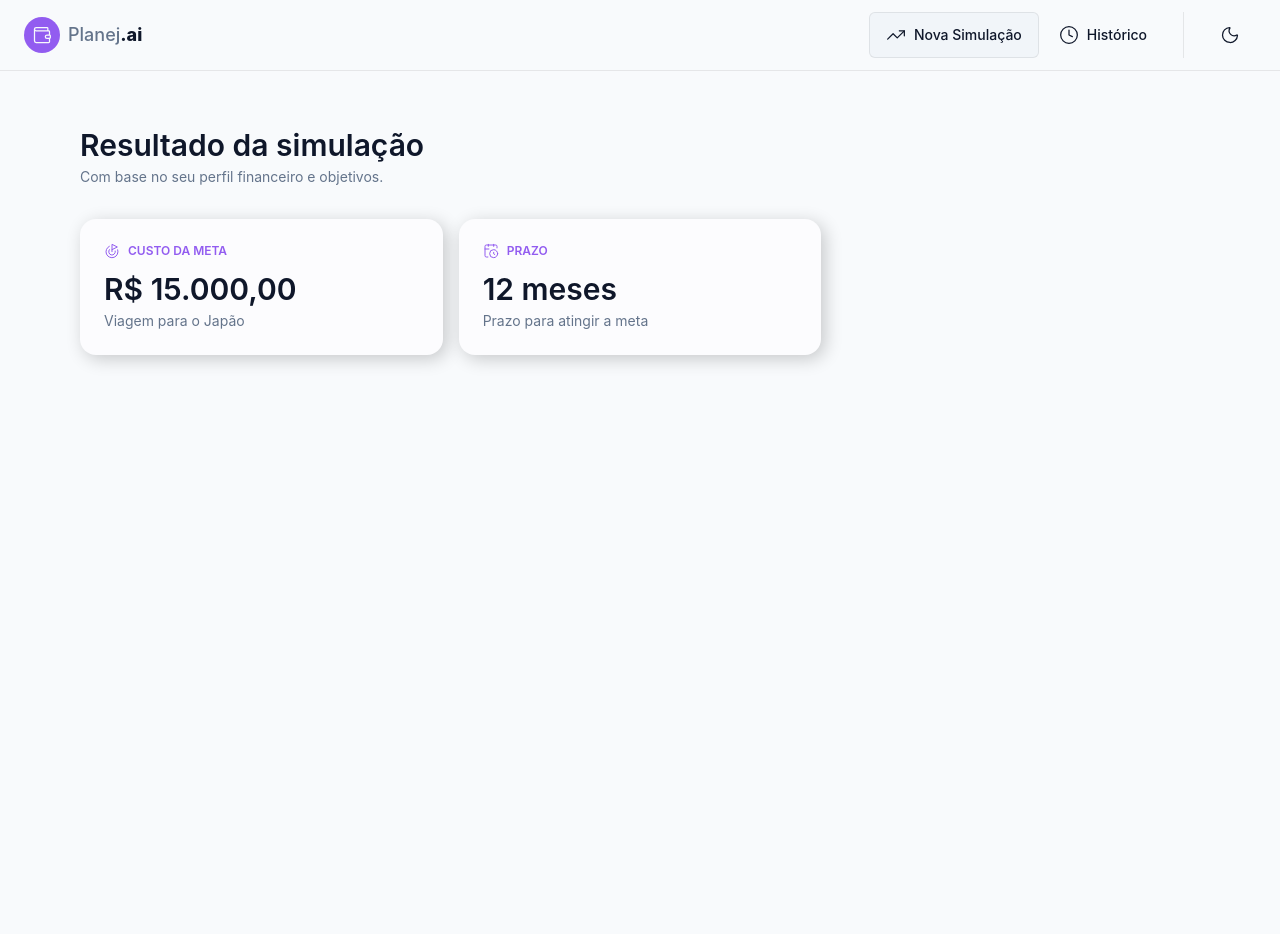
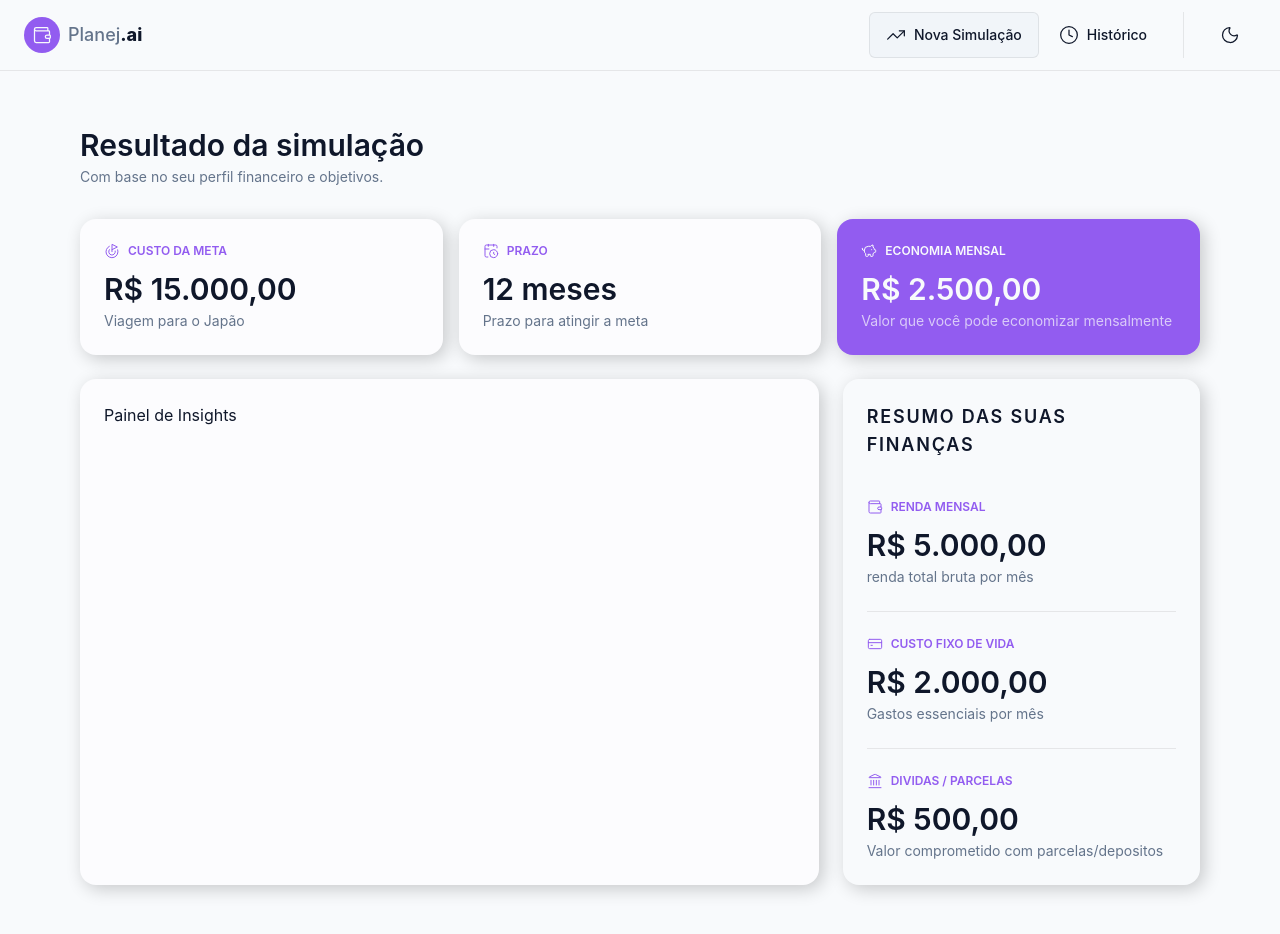
Before and after one commit to RenanFernandess/React-Tests, a React (Vite) app in the folder planejai/: page /resultado in a window 1280 px wide. Shown: the top 934 px of the page. Before the commit the page ends 800 px from the top, so only its background shows below. Built offline with nearby package versions, Linux system fonts and the light colour scheme.

Commit message:
Planejai - Feat: Cria o layout da página de resultado da simulação

```diff
--- a/planejai/src/components/features/SimulationResults/Card.tsx
+++ b/planejai/src/components/features/SimulationResults/Card.tsx
@@ -5,21 +5,27 @@ interface SimulationCardProps {
   label: string;
   value: string;
   subtitle: string;
-  variant?: "default" | "primary";
+  variant?: "default" | "primary" | "ghost";
 }
 
 const variantStyles = {
   default: {
-    card: "bg-card",
+    card: "bg-card p-6 shadow-[4px_4px_18px_0px_rgba(0,0,0,0.2)]",
     accent: "text-primary",
     value: "text-foreground",
     subtitle: "text-muted-foreground",
   },
   primary: {
-    card: "bg-primary",
+    card: "bg-primary p-6 shadow-[4px_4px_18px_0px_rgba(0,0,0,0.2)]",
     accent: "text-primary-foreground",
     value: "text-primary-foreground",
     subtitle: "text-primary-foreground/70",
+  },
+  ghost: {
+    card: "bg-transparent",
+    accent: "text-primary",
+    value: "text-foreground",
+    subtitle: "text-muted-foreground",
   },
 }
 
@@ -33,7 +39,7 @@ export function SimulationCard({
   const styles = variantStyles[variant];
 
   return (
-    <div className={`flex flex-col rounded-2xl p-6 shadow-[4px_4px_18px_0px_rgba(0,0,0,0.2)] ${styles.card}`}>
+    <div className={`flex flex-col rounded-2xl ${styles.card}`}>
       <div className="mb-3 flex items-center gap-2">
         {Icon && <Icon size={16} className={styles.accent} />}
         <span className={`text-xs font-semibold tracking-widset uppercase ${styles.accent}`}>{label}</span>
--- /dev/null
+++ b/planejai/src/components/shared/HorizontalDivider.tsx
@@ -0,0 +1,18 @@
+interface HorizontalDividerProps {
+  spacing?: number;
+  className?: string;
+}
+
+export function HorizontalDivider({ spacing = 16, className }: HorizontalDividerProps) {
+
+  const styles = {
+    marginTop: spacing,
+    marginBottom: spacing,
+  }
+
+  return (
+    <div
+      style={styles}
+      className={'bg-border self-stretch h-px ' + className} />
+  )
+}
--- a/planejai/src/components/shared/index.ts
+++ b/planejai/src/components/shared/index.ts
@@ -1,11 +1,12 @@
 import { Button } from './Button';
 import { Header } from './Header';
+import { HorizontalDivider } from './HorizontalDivider';
 import { Input, type InputProps } from './input';
 import { PageHero } from './PageHero';
 import { VerticalDivider } from './VerticalDivider';
 
 export {
-  Button, Header, Input, PageHero, VerticalDivider
+  Button, Header, HorizontalDivider, Input, PageHero, VerticalDivider
 };
 
 export type { InputProps };
--- a/planejai/src/pages/SimulationResultPage.tsx
+++ b/planejai/src/pages/SimulationResultPage.tsx
@@ -1,7 +1,8 @@
-import { PageHero } from "@/components";
+import { HorizontalDivider, PageHero } from "@/components";
 import { SimulationCard } from "@/components/features/SimulationResults";
 import type { SimulationFormData } from "@/data/simulation";
-import { CalendarClock, Goal } from "lucide-react";
+import { calcMonthlySavings } from "@/utils/simulation";
+import { CalendarClock, CreditCardIcon, Goal, Landmark, PiggyBank, Wallet } from "lucide-react";
 
 const mock: SimulationFormData = {
   income: 'R$ 5.000,00',
@@ -15,6 +16,15 @@ const mock: SimulationFormData = {
 
 export function SimulationResultPage() {
   const data: SimulationFormData = mock;
+  const monthlySavings = calcMonthlySavings(data);
+  const formattedMonthlySavings = monthlySavings.toLocaleString(
+    "pt-BR",
+    {
+      style: "currency",
+      currency: "BRL",
+      minimumFractionDigits: 2,
+      maximumFractionDigits: 2
+    })
 
   return (
     <main className="mx-auto max-w-6xl px-4 py-10 sm:py-14">
@@ -35,6 +45,46 @@ export function SimulationResultPage() {
           value={`${data.goalDeadline} meses`}
           subtitle="Prazo para atingir a meta"
         />
+        <SimulationCard
+          variant="primary"
+          Icon={PiggyBank}
+          label="Economia Mensal"
+          value={formattedMonthlySavings}
+          subtitle="Valor que você pode economizar mensalmente"
+        />
+      </div>
+      <div className="grid gap-6 lg:grid-cols-3">
+        <div className="bg-card order-2 rounded-2xl p-6 shadow-[4px_4px_18px_0px_rgba(0,0,0,0.2)] lg:order-1 lg:col-span-2">
+          Painel de Insights
+        </div>
+        <div className="order-1 flex flex-col gap-6 items-start lg:order-2 shadow-[4px_4px_18px_0px_rgba(0,0,0,0.2)] rounded-2xl p-6">
+          <p className="mb-4 text-lg font-semibold tracking-widest uppercase text-foreground">
+            Resumo das suas finanças
+          </p>
+          <SimulationCard
+            variant="ghost"
+            Icon={Wallet}
+            label="Renda Mensal"
+            value={data.income}
+            subtitle="renda total bruta por mês"
+          />
+          <HorizontalDivider spacing={0} />
+          <SimulationCard
+            variant="ghost"
+            Icon={CreditCardIcon}
+            label="Custo fixo de vida"
+            value={data.expenses}
+            subtitle="Gastos essenciais por mês"
+          />
+          <HorizontalDivider spacing={0} />
+          <SimulationCard
+            variant="ghost"
+            Icon={Landmark}
+            label="Dividas / Parcelas"
+            value={data.debts}
+            subtitle="Valor comprometido com parcelas/depositos"
+          />
+        </div>
       </div>
     </main>
   )
--- a/planejai/src/utils/currency.ts
+++ b/planejai/src/utils/currency.ts
@@ -11,3 +11,12 @@ export function formatCurrencyMask(value: string): string {
     maximumFractionDigits: 2,
   }).format(amount);
 }
+
+export function parseCurrency(value: string): number {
+  const onlyDigits = value.replace(/\D/g, "");
+
+  if (!onlyDigits) { return 0; }
+
+  const numericValue = Number.parseInt(onlyDigits, 10);
+  return numericValue / 100;
+}
--- /dev/null
+++ b/planejai/src/utils/simulation.ts
@@ -0,0 +1,10 @@
+import type { SimulationFormData } from "@/data/simulation";
+import { parseCurrency } from "./currency";
+
+export function calcMonthlySavings(data: SimulationFormData) {
+  return (
+    parseCurrency(data.income)
+    - parseCurrency(data.expenses)
+    - parseCurrency(data.debts)
+  )
+}
```
